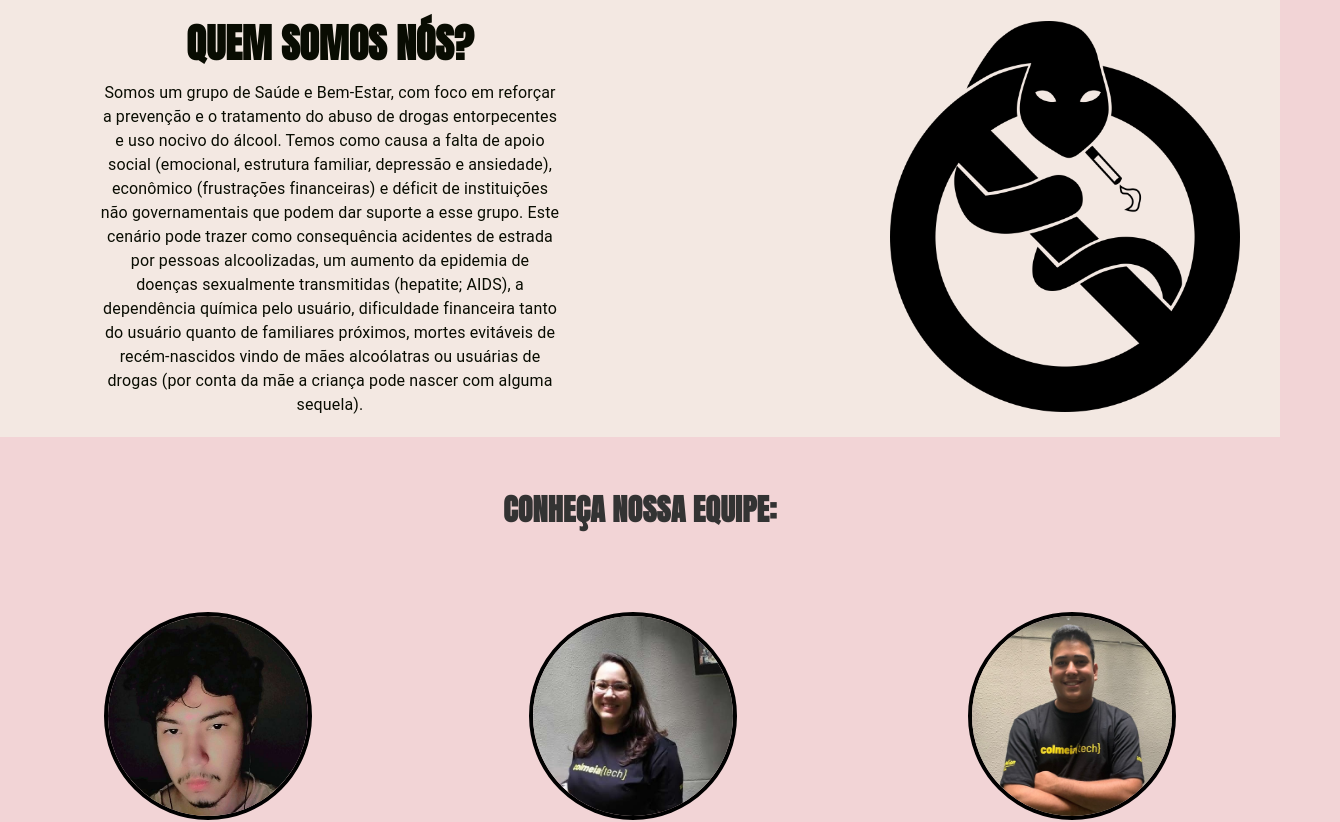
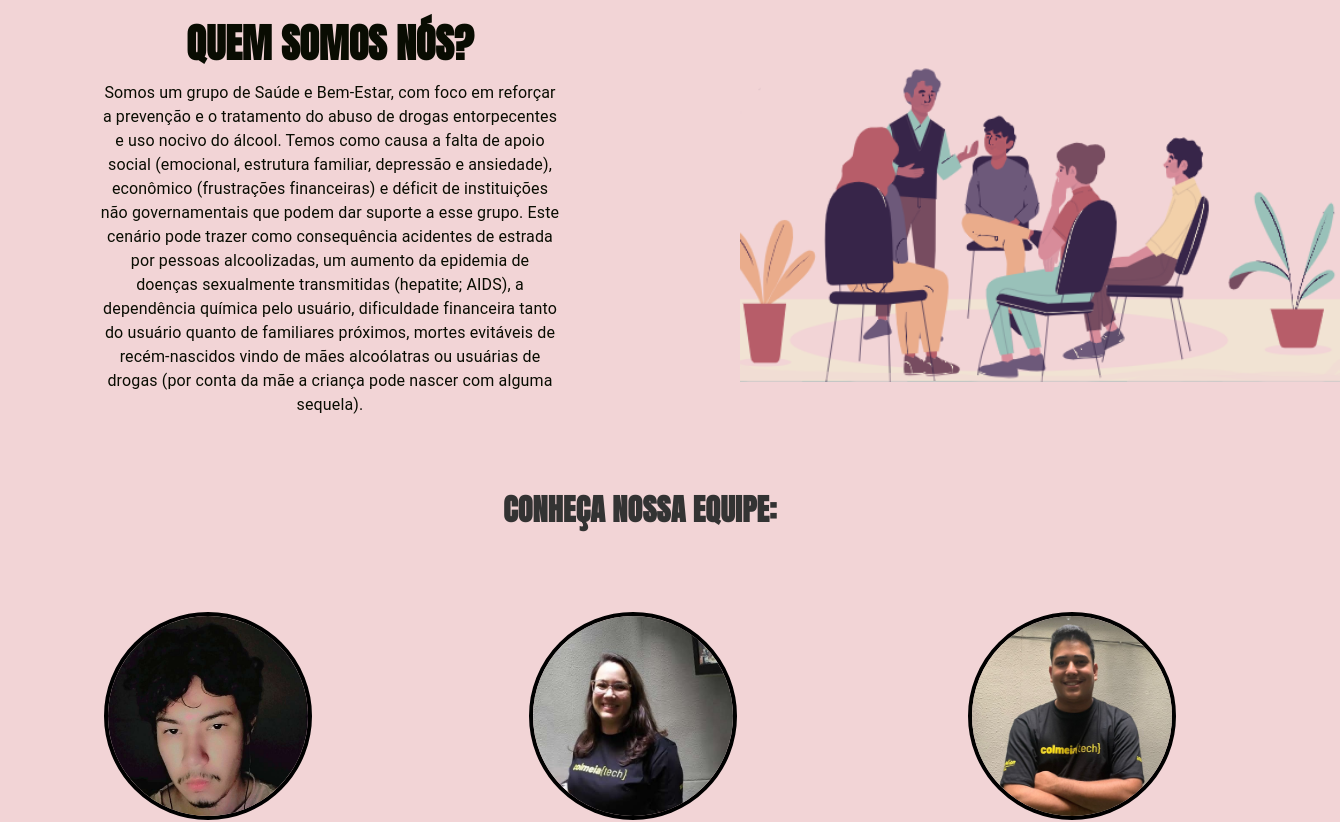
Before and after one commit to Projeto-Integrador-Drogout/Drogout-Front, a React (Vite) app: page /sobre in a window 1280 px wide. Shown: the top 822 px of the page, 1340 px wide, since content can reach past the window. Built offline with nearby package versions, Linux system fonts and the light colour scheme.

Commit message:
mudanças na pagina Sobre

```diff
--- a/src/paginas/sobre/Sobre.css
+++ b/src/paginas/sobre/Sobre.css
@@ -38,8 +38,8 @@
   }
 
   .logo-image {
-    width: 350px;
-    margin-left: 250px;
+    width: 600px;
+    margin-left: 100px;
   }
 
 .about {
@@ -125,6 +125,9 @@
 }
 
 .caixa-sobre {
-  background-color: #f3e8e2ff;
+
+  background-size: 50%;
+  background-repeat: no-repeat;
+  background-position: center;
   padding: 20px;
 }
--- a/src/paginas/sobre/Sobre.tsx
+++ b/src/paginas/sobre/Sobre.tsx
@@ -46,7 +46,7 @@ function Sobre() {
           </Grid>
           <Grid item xs={6} sm={2} md={4}>
             <img
-              src="/src/assets/images/logo.png"
+              src="/src/assets/images/time.png"
               alt="Logo"
               className="logo-image slide-left"
             />
```
Also changed, not shown: src/assets/images/time.png (added).
